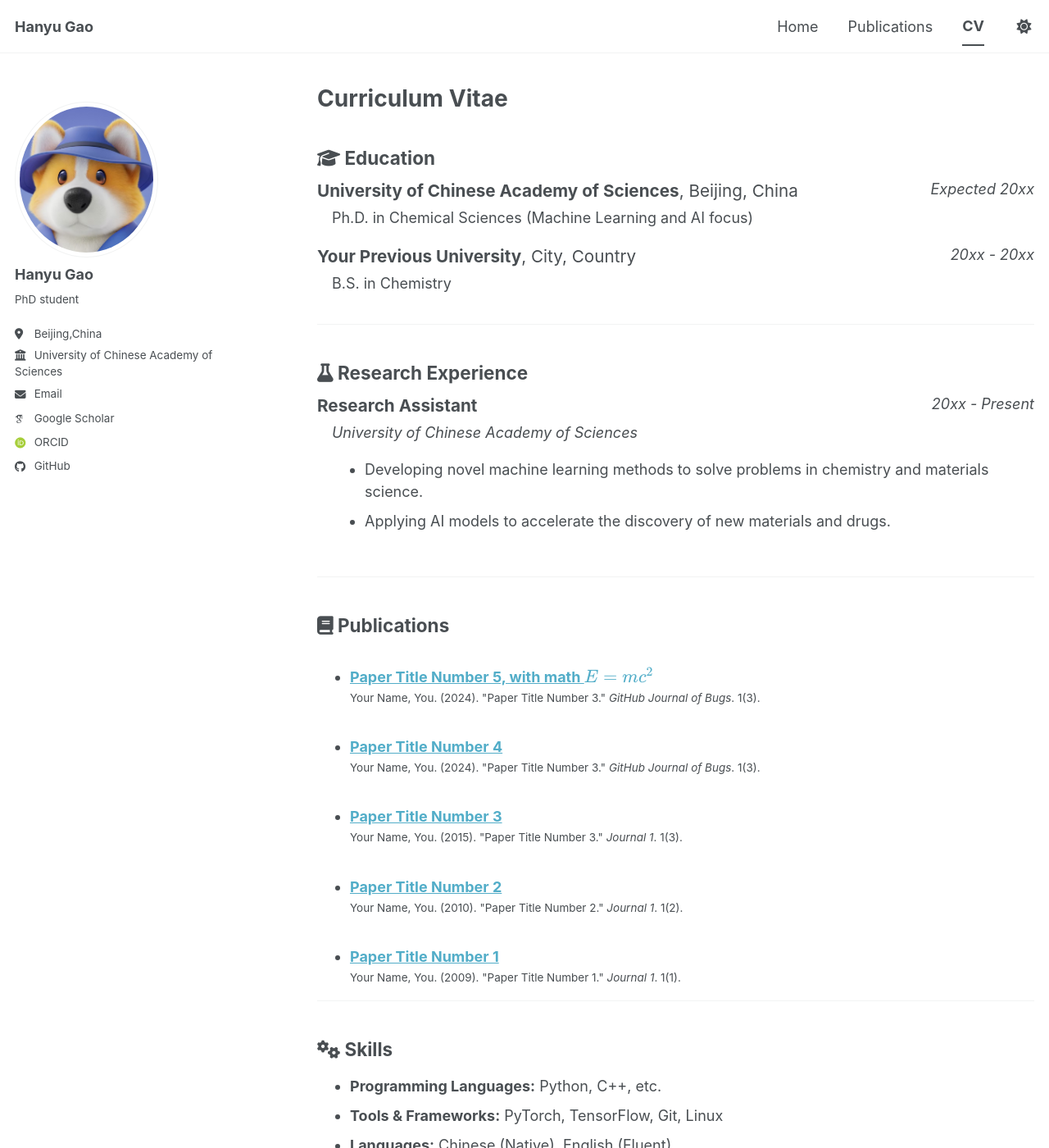
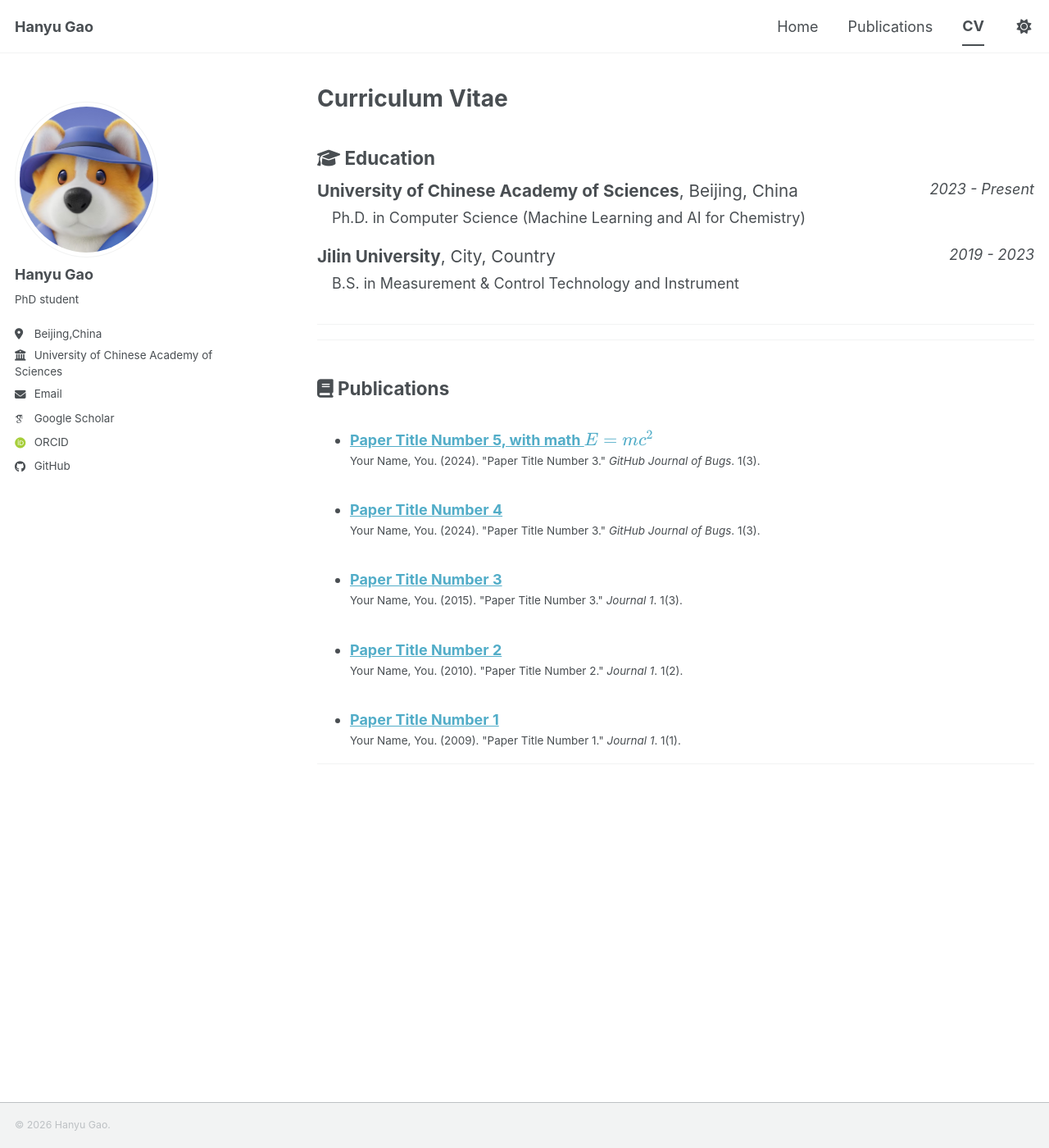
Before and after one commit to Licht0812/Licht0812.github.io, a Jekyll site: the page built from _pages/cv.md, in a window 1280 px wide and 1400 px high. Shown: the whole window at 82% size. Built offline with Jekyll 4.4.1, drawn with Linux system fonts in a browser that asks for light colours; some web fonts are replaced; a script that is not in the unit is left out.

Commit message:
Update cv.md

```diff
--- a/_pages/cv.md
+++ b/_pages/cv.md
@@ -13,35 +13,37 @@ redirect_from:
 
 <div style="display: flex; justify-content: space-between; margin-bottom: 0.2em;">
   <span style="font-size: 1.15em;"><b>University of Chinese Academy of Sciences</b>, Beijing, China</span>
-  <span><i>Expected 20xx</i></span>
+  <span><i>2023 - Present</i></span>
 </div>
 <div style="padding-bottom: 1em; padding-left: 1em;">
-  Ph.D. in Chemical Sciences (Machine Learning and AI focus)
+  Ph.D. in Computer Science (Machine Learning and AI for Chemistry)
 </div>
 
 <div style="display: flex; justify-content: space-between; margin-bottom: 0.2em;">
-  <span style="font-size: 1.15em;"><b>Your Previous University</b>, City, Country</span>
-  <span><i>20xx - 20xx</i></span>
+  <span style="font-size: 1.15em;"><b>Jilin University</b>, City, Country</span>
+  <span><i>2019 - 2023</i></span>
 </div>
 <div style="padding-bottom: 1em; padding-left: 1em;">
-  B.S. in Chemistry
+  B.S. in Measurement & Control Technology and Instrument
 </div>
 
 <hr />
 
-## <i class="fas fa-flask"></i> Research Experience
+{% comment %}
+## <i class="fas fa-briefcase"></i> Experience
 
-<div style="display: flex; justify-content: space-between; margin-bottom: 0.2em;">
-  <span style="font-size: 1.15em;"><b>Research Assistant</b></span>
-  <span><i>20xx - Present</i></span>
+<div style="display: flex; justify-content: space-between; margin-bottom: 0px;">
+  <b>Research Assistant</b>
+  <i>20xx - Present</i>
 </div>
-<div style="padding-bottom: 1em; padding-left: 1em;">
-  <i>University of Chinese Academy of Sciences</i><br>
+<div style="padding-bottom: 15px;">
+  <i style="color: #666;">University of Chinese Academy of Sciences</i><br>
   <ul>
-    <li>Developing novel machine learning methods to solve problems in chemistry and materials science.</li>
-    <li>Applying AI models to accelerate the discovery of new materials and drugs.</li>
+    <li>Research topic or project responsibility description goes here.</li>
+    <li>Applying AI models to accelerate the discovery in chemistry.</li>
   </ul>
 </div>
+{% endcomment %}
 
 <hr />
 
@@ -53,8 +55,10 @@ redirect_from:
 
 <hr />
 
+{% comment %}
 ## <i class="fas fa-cogs"></i> Skills
 
 * **Programming Languages:** Python, C++, etc.
-* **Tools & Frameworks:** PyTorch, TensorFlow, Git, Linux
+* **Tools & Frameworks:** PyTorch, Git, Linux
 * **Languages:** Chinese (Native), English (Fluent)
+{% endcomment %}
```
